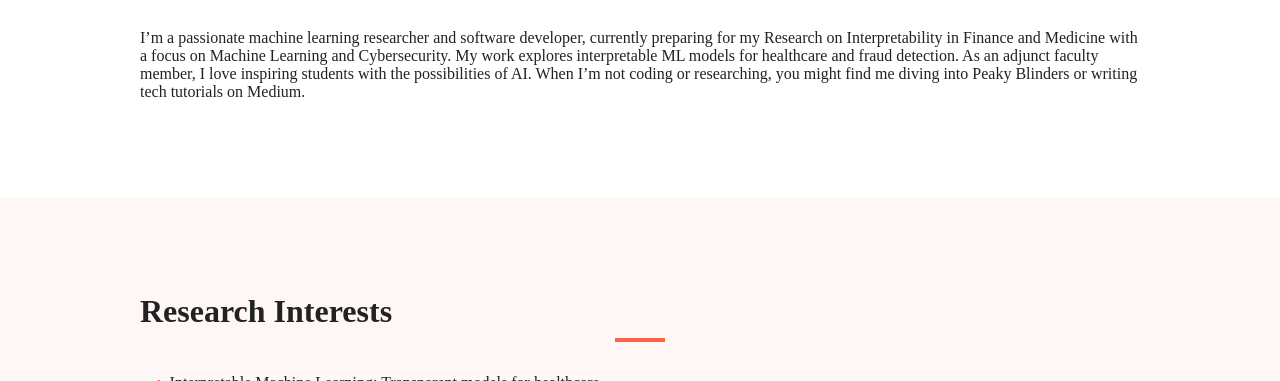
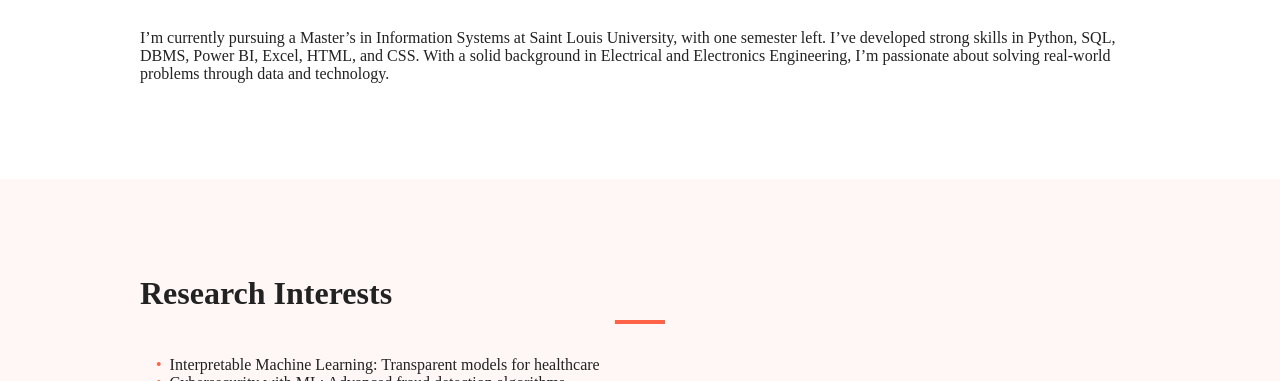
Before and after one commit to rakesh0987R/portfolio, a plain HTML site: page index.html in a window 1280 px wide. Shown: the part 719-1100 px from the top of the page. Drawn offline with nearby package versions, Linux system fonts and the light colour scheme; a small style sheet from the web is missing.

Commit message:
Update index.html

```diff
--- a/index.html
+++ b/index.html
@@ -67,13 +67,9 @@
     <div class="container">
       <h2>About Me</h2>
       <p>
-        I’m a passionate machine learning researcher and software developer,
-        currently preparing for my Research on Interpretability in Finance and Medicine with a focus on Machine Learning and
-        Cybersecurity. My work explores interpretable ML models for healthcare
-        and fraud detection. As an adjunct faculty member, I love inspiring
-        students with the possibilities of AI. When I’m not coding or
-        researching, you might find me diving into Peaky Blinders or writing
-        tech tutorials on Medium.
+        I’m currently pursuing a Master’s in Information Systems at Saint Louis University, with one semester left. I’ve developed strong skills in Python, SQL, DBMS, Power BI, Excel, HTML, and CSS. With a solid background in Electrical and Electronics Engineering, I’m passionate about solving real-world problems through data and technology.
+
+
       </p>
     </div>
   </section>
```
